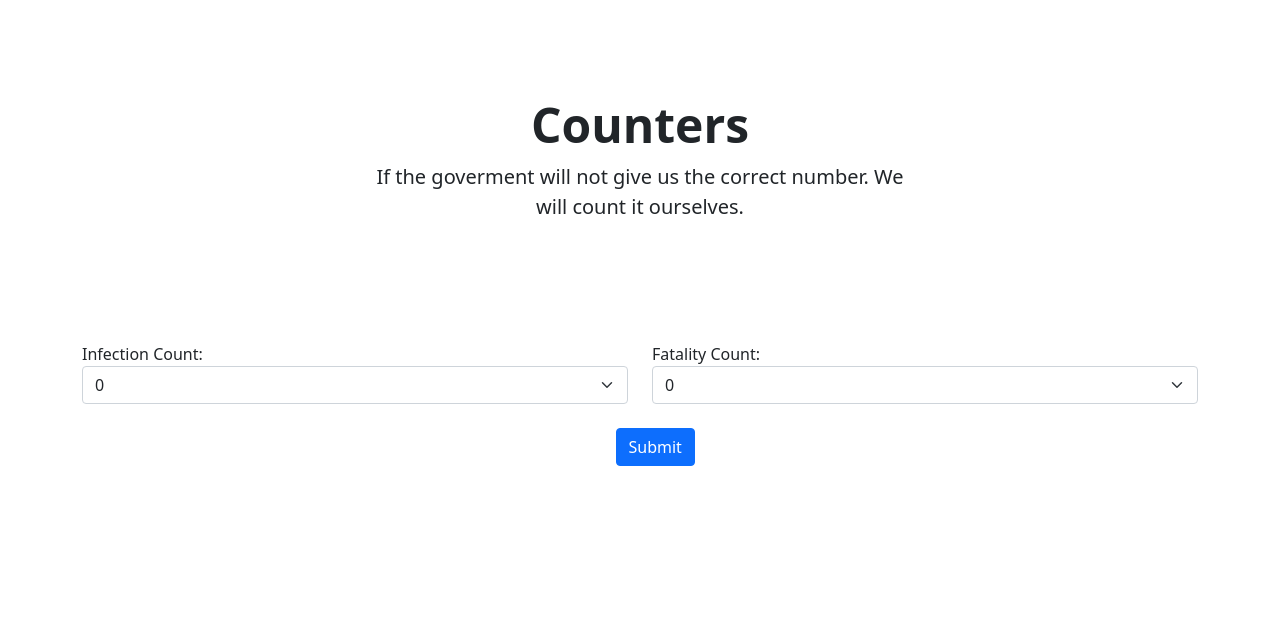
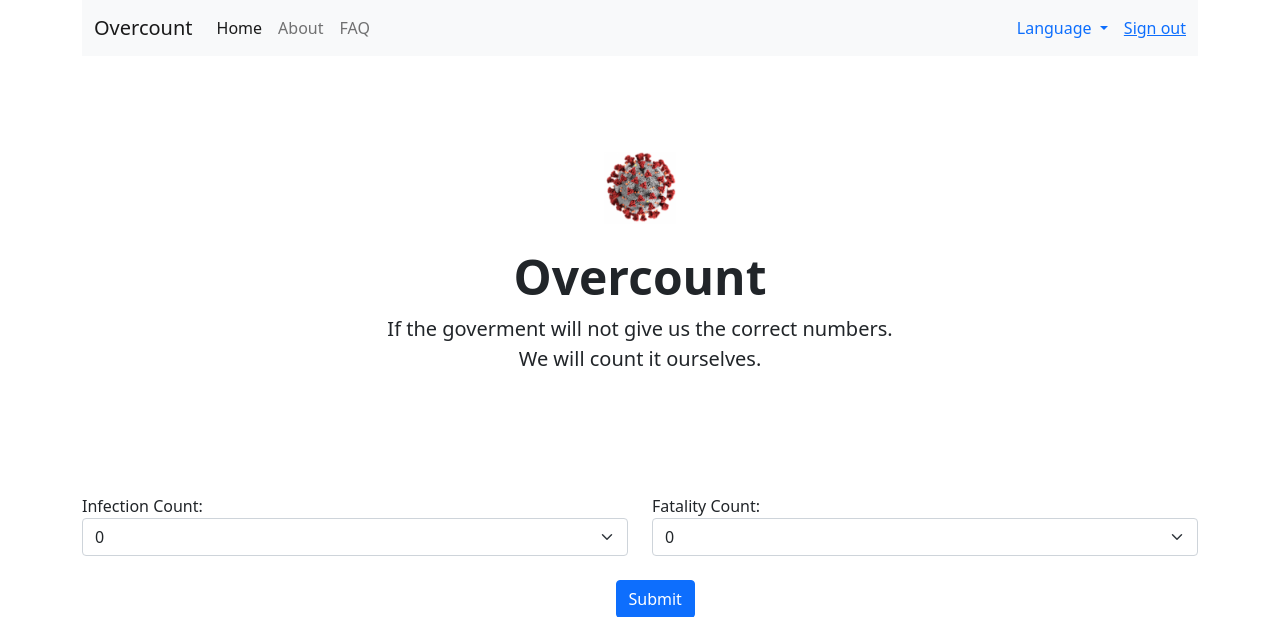
Before and after one commit to shishirpy/overcount-flask, a Flask app: page / in a window 1280 px wide. Shown: the top 617 px of the page. Run offline with Flask 2, Linux system fonts and the light colour scheme; some libraries are stand-ins or nearby versions.

Commit message:
google sign on added

```diff
--- a/app/__init__.py
+++ b/app/__init__.py
@@ -2,12 +2,14 @@ from flask import Flask
 from flask_sqlalchemy import SQLAlchemy
 from flask_migrate import Migrate
 from flask_login import LoginManager
+from oauthlib.oauth2 import WebApplicationClient
 from config import Config
 
 
 db = SQLAlchemy()
 migrate = Migrate()
-# login = LoginManager()
+login = LoginManager()
+login.login_view = 'login'
 
 
 from app import models
@@ -18,7 +20,8 @@ def create_app(config_class=Config):
 
     db.init_app(app)
     migrate.init_app(app,db)
-    # login.init_app(app)
+    login.init_app(app)
+    app.oauth_client = WebApplicationClient(app.config["GOOGLE_CLIENT_ID"])
 
     from .main import bp as bp_main
     app.register_blueprint(bp_main, url_prefix="/")
--- a/app/main/forms.py
+++ b/app/main/forms.py
@@ -1,17 +1,15 @@
 from flask_wtf import FlaskForm
 from wtforms import SubmitField, HiddenField
 from wtforms import StringField, validators, SelectField, HiddenField
+from wtforms.validators import DataRequired
 
 class CounterForm(FlaskForm):
-    fatality_count = SelectField(u'Fatality Count', choices=[(i, i) for i in range(6)], coerce=int,
+    fatality_count = SelectField(u'Fatality Count', choices=[(i, i) for i in range(3)], coerce=int,
                                  render_kw={"class": "form-select", "form": "form"})
 
     infection_count = SelectField(u'Infection Count', choices=[(i, i) for i in range(6)], coerce=int,
                                     render_kw={"class": "form-select", "form": "form"})
 
-    lat = HiddenField('lat', id="lat")
-    long= HiddenField('long', id="long")
-    submit = SubmitField(label="Submit", render_kw={"class": "btn btn-primary"})
-
-    def __repr__(self):
-        return f"c_type: {self.c_type.label}, submit: {self.submit}"
+    lat = HiddenField('lat', id="lat")#, validators=[DataRequired()])
+    long= HiddenField('long', id="long")#, validators=[DataRequired()])
+    submit = SubmitField(label="Submit", render_kw={"class": "btn btn-primary"})#, "onclick": "onSubmit()"})
--- a/app/main/routes.py
+++ b/app/main/routes.py
@@ -1,27 +1,82 @@
-from flask import render_template, flash, url_for, request
+import json
+import pprint
+from re import I
+import requests
+from flask import render_template, request, redirect
+from flask import current_app
+from google.oauth2 import id_token
+from google.auth.transport import requests
 from .. import db
-from ..models import Count
+from ..models import Count, User
 from . import bp
 from .forms import CounterForm
+from . import utils
 
 
 @bp.route("/", methods=['GET', 'POST'])
 def index():
-    form = CounterForm()
-    if request.args.get('locale') == 'hi':
-        return render_template("index_hn.html", form = form)
-    else:
-        if form.validate_on_submit():
-            data = form.data
-            count = Count(author_id=1,
-                    fat_count=data.get('fatality_count'),
-                    inf_count=data.get('infection_count'),
-                    lat=data.get('lat'),
-                    long=data.get('long'))
+    if request.method == 'GET':
+        form = CounterForm()
+        print(form.data)
+        if request.args.get('locale') == 'hi':
+            if form.validate_on_submit():
+                # count = Count(author_id
+                utils.add_data_to_db(form.data)
+            return render_template("index_hi.html", form = form)
+        else:
+            if form.validate_on_submit():
+                utils.add_data_to_db(form.data)
+                return render_template("index.html", form=form)
+            return render_template("index.html", form=form)
+    elif request.method == 'POST':
+        print("POSTR BODY")
+        print(request.data)
+        form = CounterForm()
+        return render_template("index.html", form=form)
 
-            db.session.add(count)
-            db.session.commit()
-            print(count)
 
-            return render_template("index.html", form=form)
-        return render_template("index.html", form=form)
+@bp.route("/login")
+def login():
+    # Find out what URL to hit for Google login
+    google_provider_cfg = utils.get_google_provider_cfg()
+    authorization_endpoint = google_provider_cfg["authorization_endpoint"]
+
+    # Use library to construct the request for Google login and provide
+    # scopes that let you retrieve user's profile from Google
+    request_uri = current_app.oauth_client.prepare_request_uri(
+        authorization_endpoint,
+        redirect_uri=request.base_url + "/callback",
+        scope=["openid", "email"],
+    )
+
+    print(request_uri)
+    return redirect(request_uri)
+
+
+@bp.route("/login/callback", methods=["POST"])
+def callback():
+    csrf_token_cookie = request.cookies.get('g_csrf_token')
+    if not csrf_token_cookie:
+        print("COOKIEE MISSING")
+    csrf_token_body = request.form.get('g_csrf_token')
+    if not csrf_token_body:
+        print("BODY TOKEN MISSING")
+
+    print("TOKENS", csrf_token_cookie, csrf_token_body)
+    print("==" * 20)
+
+
+    token = request.form.get('credential')
+    try:
+        # Specify the CLIENT_ID of the app that accesses the backend:
+        idinfo = id_token.verify_oauth2_token(token, requests.Request(), current_app.config["GOOGLE_CLIENT_ID"])
+
+        # ID token is valid. Get the user's Google Account ID from the decoded token.
+        userid = idinfo['sub']
+    except ValueError:
+        # Invalid token
+        pass
+
+    print("USER INFO: ")
+    pprint.pprint(idinfo)
+    print("**" * 40)
--- a/app/static/app.js
+++ b/app/static/app.js
@@ -7,4 +7,19 @@ function onLoad() {
 function getPos(position){
     document.getElementById('lat').value = position.coords.latitude;
     document.getElementById('long').value = position.coords.longitude;
+
+    console.log("THisi great!")
 };
+
+function handleCredentialResponse(response){
+    console.log("handeling");
+    console.log(response);
+};
+
+function onSignIn(googleUser) {
+  var profile = googleUser.getBasicProfile();
+  console.log('ID: ' + profile.getId()); // Do not send to your backend! Use an ID token instead.
+  console.log('Name: ' + profile.getName());
+  console.log('Image URL: ' + profile.getImageUrl());
+  console.log('Email: ' + profile.getEmail()); // This is null if the 'email' scope is not present.
+};
--- a/app/templates/base.html
+++ b/app/templates/base.html
@@ -1,13 +1,84 @@
 <html lang="en">
+
 <head>
     <title>Over Counted</title>
-        <link href="https://cdn.jsdelivr.net/npm/bootstrap@5.0.0-beta3/dist/css/bootstrap.min.css" rel="stylesheet" integrity="sha384-eOJMYsd53ii+scO/bJGFsiCZc+5NDVN2yr8+0RDqr0Ql0h+rP48ckxlpbzKgwra6" crossorigin="anonymous">
-        <script src="https://cdn.jsdelivr.net/npm/bootstrap@5.0.0-beta3/dist/js/bootstrap.bundle.min.js" integrity="sha384-JEW9xMcG8R+pH31jmWH6WWP0WintQrMb4s7ZOdauHnUtxwoG2vI5DkLtS3qm9Ekf" crossorigin="anonymous"></script>
-        <script src={{url_for('static', filename='app.js') }}></script>
-        <link href={{url_for('static', filename='app.css') }} rel="stylesheet">
+    <link href="https://cdn.jsdelivr.net/npm/bootstrap@5.0.0-beta3/dist/css/bootstrap.min.css" rel="stylesheet"
+        integrity="sha384-eOJMYsd53ii+scO/bJGFsiCZc+5NDVN2yr8+0RDqr0Ql0h+rP48ckxlpbzKgwra6" crossorigin="anonymous">
+    <script src="https://cdn.jsdelivr.net/npm/bootstrap@5.0.0-beta3/dist/js/bootstrap.bundle.min.js"
+        integrity="sha384-JEW9xMcG8R+pH31jmWH6WWP0WintQrMb4s7ZOdauHnUtxwoG2vI5DkLtS3qm9Ekf"
+        crossorigin="anonymous"></script>
+    <script type="text/javascript" src="http://ajax.googleapis.com/ajax/libs/jquery/3.5.1/jquery.min.js"></script>
+    <script src={{url_for('static', filename='app.js' ) }}></script>
+    <link href={{url_for('static', filename='app.css' ) }} rel="stylesheet">
+    <script src="https://accounts.google.com/gsi/client" async defer></script>
+    <!-- <meta name="google-signin-client_id" content="487537508388-t9006bdaellukhdg0h3om6m5htfd4bep.apps.googleusercontent.com"> -->
+
+
 </head>
+
 <body onload="onLoad()">
     <div class="container">
+        <nav class="navbar navbar-expand-lg navbar-light bg-light">
+            <div class="container-fluid">
+                <a class="navbar-brand" href="#">Overcount</a>
+                <button class="navbar-toggler" type="button" data-bs-toggle="collapse"
+                    data-bs-target="#navbarNavDropdown" aria-controls="navbarNavDropdown" aria-expanded="false"
+                    aria-label="Toggle navigation">
+                    <span class="navbar-toggler-icon"></span>
+                </button>
+                <div class="collapse navbar-collapse" id="navbarNavDropdown">
+                    <ul class="navbar-nav">
+                        <li class="nav-item">
+                            <a class="nav-link active" aria-current="page" href="#">Home</a>
+                        </li>
+                        <li class="nav-item">
+                            <a class="nav-link" href="#">About</a>
+                        </li>
+                        <li class="nav-item">
+                            <a class="nav-link" href="#">FAQ</a>
+                        </li>
+                    </ul>
+                </div>
+                <div class="nav-item dropdown">
+                    <a class="nav-link dropdown-toggle" href="#" id="navbarDropdownMenuLink" role="button"
+                        data-bs-toggle="dropdown" aria-expanded="false">
+                        Language
+                    </a>
+                    <ul class="dropdown-menu" aria-labelledby="navbarDropdownMenuLink">
+                        <li><a class="dropdown-item" href="/">English</a></li>
+                        <li><a class="dropdown-item" href="/?locale=hi">हिंदी</a></li>
+                        <li><a class="dropdown-item" href="#">Gujarati</a></li>
+                        <li><a class="dropdown-item" href="#">Something else here</a></li>
+                    </ul>
+                </div>
+
+                <div id="g_id_onload"
+                    data-client_id="487537508388-t9006bdaellukhdg0h3om6m5htfd4bep.apps.googleusercontent.com"
+                    data-login_uri="https://localhost:5000/login/callback"
+                    data-auto_prompt="false">
+                </div>
+                    <!-- data-callback="handleCredentialResponse">
+                </div> -->
+                <div class="g_id_signin"
+                     data-type="standard"
+                     data-size="large"
+                     data-theme="outline"
+                     data-text="sign_in_with"
+                     data-shape="rectangular"
+                     data-logo_alignment="left">
+                </div>
+                <a href="#" onclick="signOut();">Sign out</a>
+                <script>
+                function signOut() {
+                    var auth2 = gapi.auth2.getAuthInstance();
+                    auth2.signOut().then(function () {
+                    console.log('User signed out.');
+                    });
+                }
+                </script>
+            </div>
+        </nav>
+
 
         {% block content %}
 
@@ -15,4 +86,5 @@
     </div>
 
 </body>
+
 </html>
--- a/app/templates/index.html
+++ b/app/templates/index.html
@@ -2,15 +2,15 @@
 
 {% block content %}
 <div class="px-4 py-5 my-5 text-center">
-    <h1 class="display-5 fw-bold">Counters</h1>
+    <img class="d-block mx-auto mb-4" src="{{url_for('static', filename='images/small.png')}}" alt="" width="72" height="72">
+    <h1 class="display-5 fw-bold">Overcount</h1>
     <div class="col-lg-6 mx-auto">
       <p class="lead mb-4">
-          If the goverment will not give us the correct number.
+          If the goverment will not give us the correct numbers.
           We will count it ourselves.
       </p>
     </div>
   </div>
-  <div class="b-example-divider"></div>
 <form id="form" action="" method="POST">
     {{ form.hidden_tag() }}
     <div class="row justify-content-center">
--- a/app/templates/index_hn.html
+++ b/app/templates/index_hi.html
@@ -2,6 +2,8 @@
 
 {% block content %}
 <div class="px-4 py-5 my-5 text-center">
+    <img class="d-block mx-auto mb-4" src="{{url_for('static', filename='images/small.png')}}" alt="" width="72" height="72">
+
     <h1 class="display-5 fw-bold">गड़ना</h1>
       <div class="col-lg-6 mx-auto">
       <p class="lead mb-4">
@@ -9,7 +11,6 @@
       </p>
     </div>
   </div>
-  <div class="b-example-divider"></div>
 <form id="form" action="" method="POST">
     {{ form.hidden_tag() }}
     <div class="row justify-content-center">
--- a/overcount.py
+++ b/overcount.py
@@ -6,3 +6,6 @@ app = create_app()
 @app.shell_context_processor
 def make_shell_context():
     return {'db': db, 'User': User, 'Count': Count}
+
+
+app.run(ssl_context="adhoc")
```
Also changed, not shown: app/main/utils.py (added, +26 -0 lines), app/models.py (+10 -3 lines), config.py (+7 -0 lines), requirements.txt (+16 -1 lines), app/static/images/small.png (added), app/tests/test_config.py (line endings or trailing spaces), app/tests/test_count_model.py (line endings or trailing spaces), 3 other files. Lines whose indentation alone changed are shown as unchanged.
